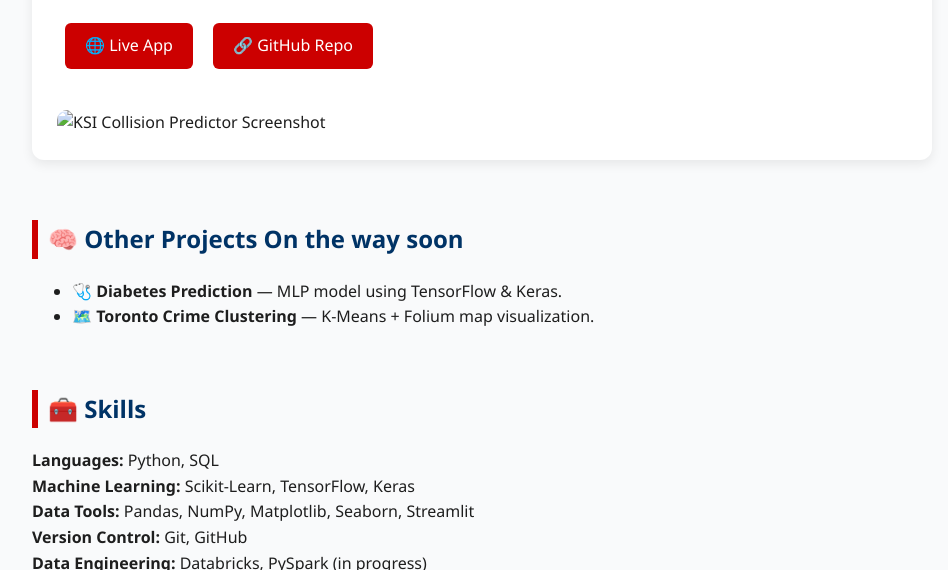
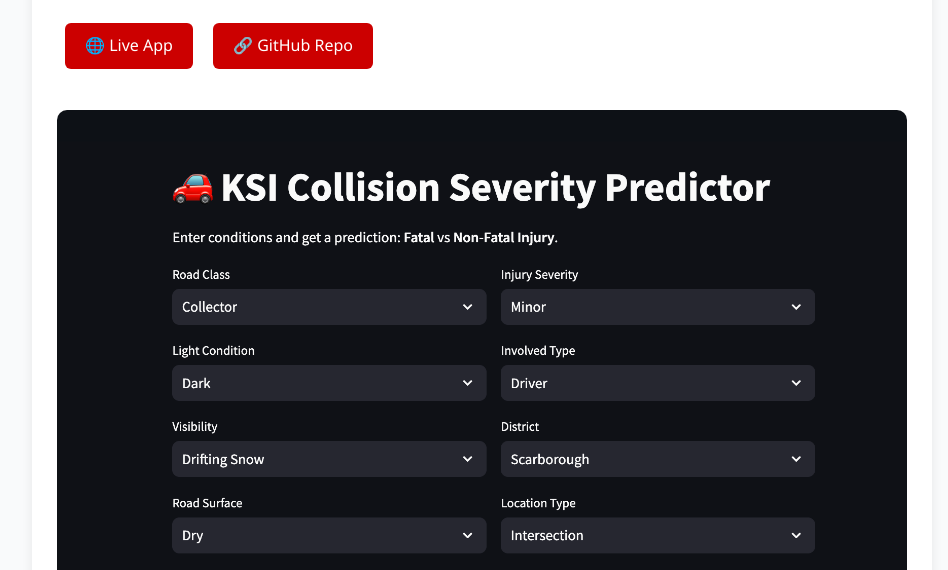
Before and after one commit to yohannestigabu/yohannestigabu.github.io, a plain HTML site: page index.html in a window 1280 px wide. Shown: the part 913-1483 px from the top of the page, without its empty margins (158-1106 px from the left). Drawn offline with Linux system fonts and the light colour scheme.

Commit message:
Update image source path in index.html

```diff
--- a/index.html
+++ b/index.html
@@ -193,7 +193,7 @@
           <a href="https://share.streamlit.io/yohannestigabu/ksi-collision-predictor/main/app/app.py" class="button" target="_blank">🌐 Live App</a>
           <a href="https://github.com/yohannestigabu/ksi-collision-predictor" class="button" target="_blank">🔗 GitHub Repo</a>
         </p>
-        <img src="assets/KCP.png" alt="KSI Collision Predictor Screenshot" />
+        <img src="KCP.png" alt="KSI Collision Predictor Screenshot" />
       </div>
     </section>
 
```
